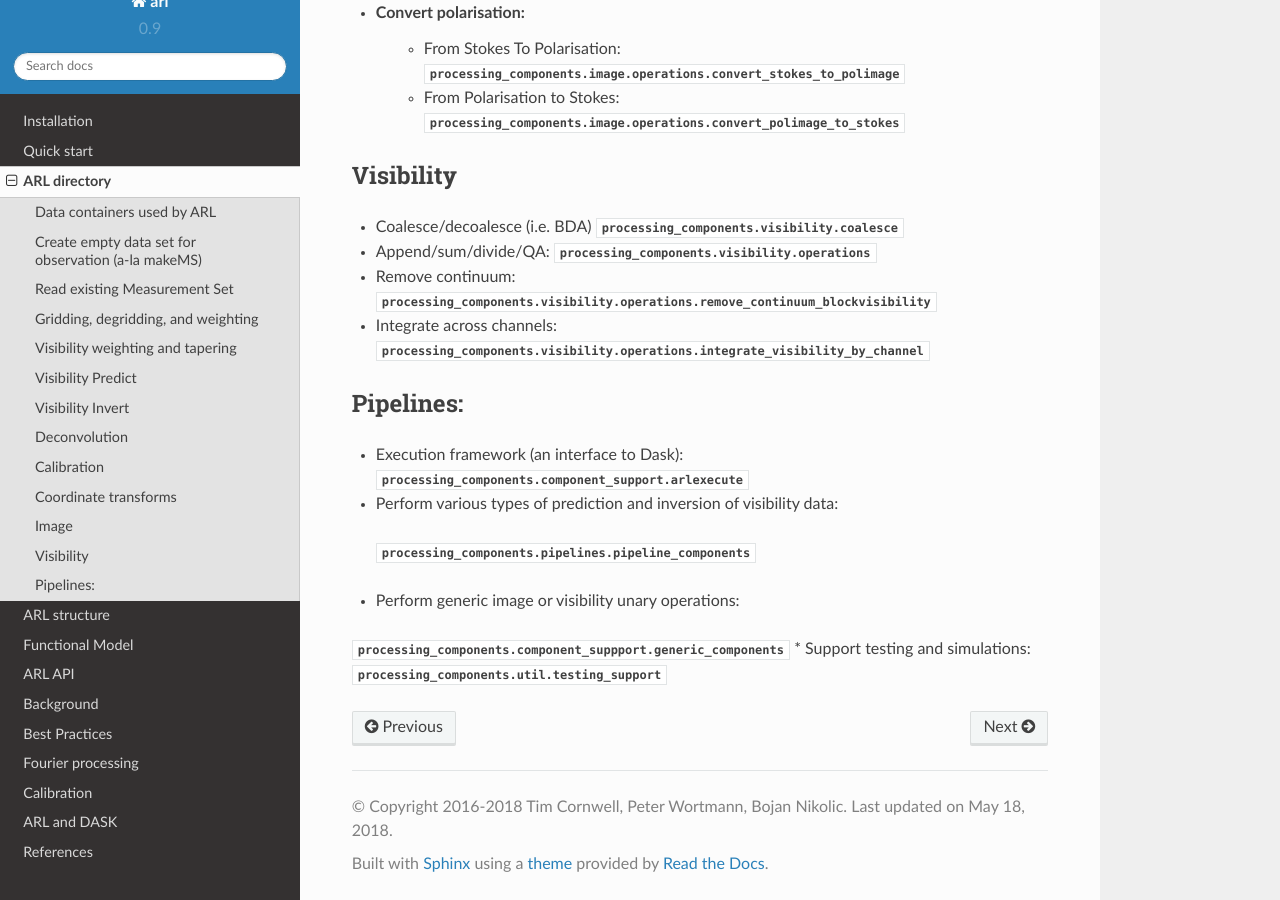
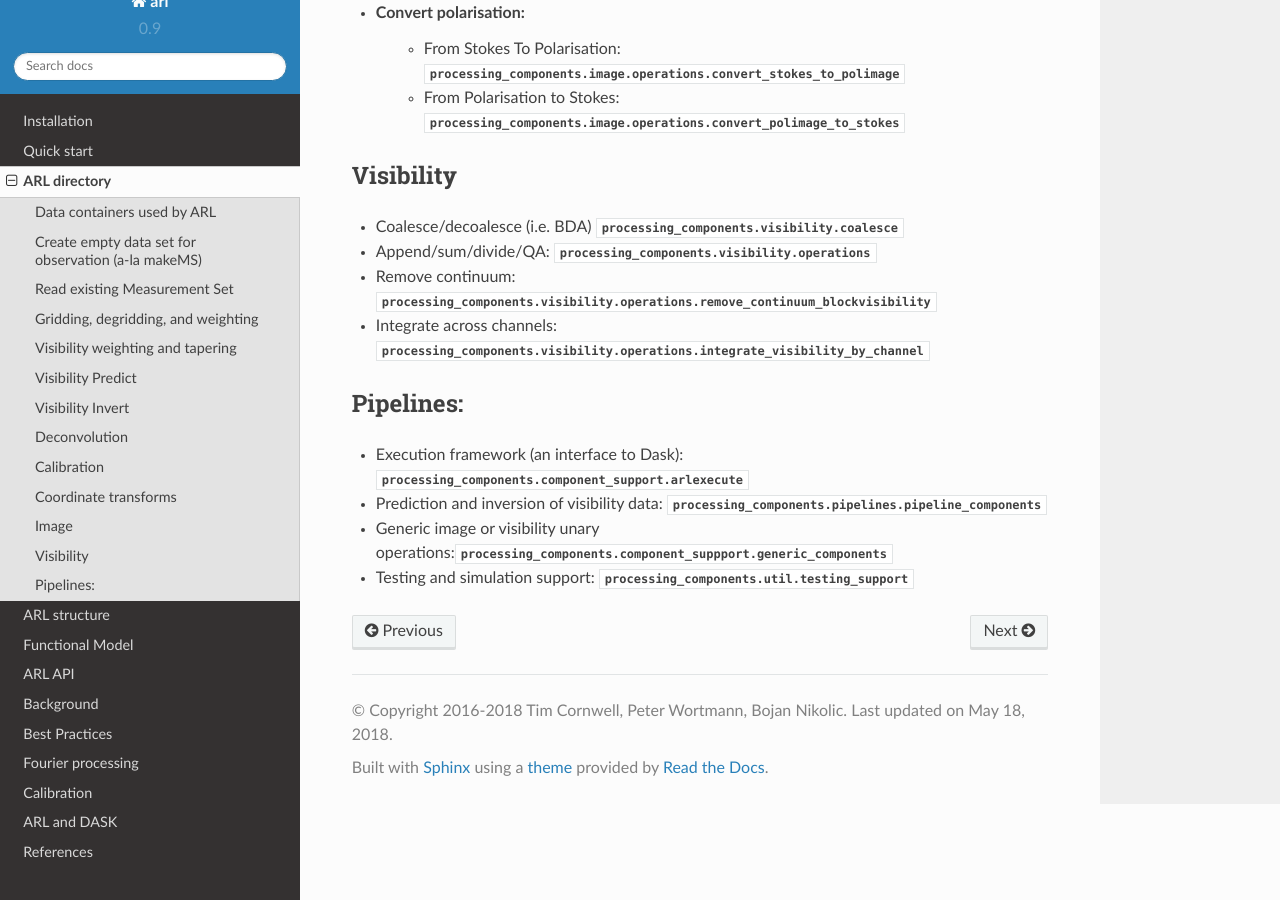
Before and after one commit to ska-telescope/ska-sdp-func-python, a Sphinx documentation site: the page built from docs/ARL_directory.rst, in a window 1280 px wide and 900 px high, scrolled down 2493 px. Built offline with Sphinx 7.4.7 and the Read the Docs theme 2.0.0, drawn with Linux system fonts in a browser that asks for light colours; pages that are not in the unit, such as notebooks, are missing from menus.

```diff
--- a/docs/ARL_directory.rst
+++ b/docs/ARL_directory.rst
@@ -109,8 +109,6 @@ Pipelines:
 ==========
 
 * Execution framework (an interface to Dask): :py:mod:`processing_components.component_support.arlexecute`
-* Perform various types of prediction and inversion of visibility data:
- :py:mod:`processing_components.pipelines.pipeline_components`
-* Perform generic image or visibility unary operations:
-:py:mod:`processing_components.component_suppport.generic_components`
-* Support testing and simulations: :py:mod:`processing_components.util.testing_support`
+* Prediction and inversion of visibility data: :py:mod:`processing_components.pipelines.pipeline_components`
+* Generic image or visibility unary operations::py:mod:`processing_components.component_suppport.generic_components`
+* Testing and simulation support: :py:mod:`processing_components.util.testing_support`
--- a/docs/ARL_quickstart.rst
+++ b/docs/ARL_quickstart.rst
@@ -40,7 +40,6 @@ See the jupyter note books below:
    processing_components/imaging.rst
    processing_components/imaging-fits.rst
    processing_components/imaging-wterm.rst
-   processing_components/mosaic.rst
    processing_components/rcal.rst
    workflows/simple-dask.rst
    workflows/calskymodel.rst
```
Also changed, not shown: docs/ARL_calibration.rst (+5 -5 lines).
